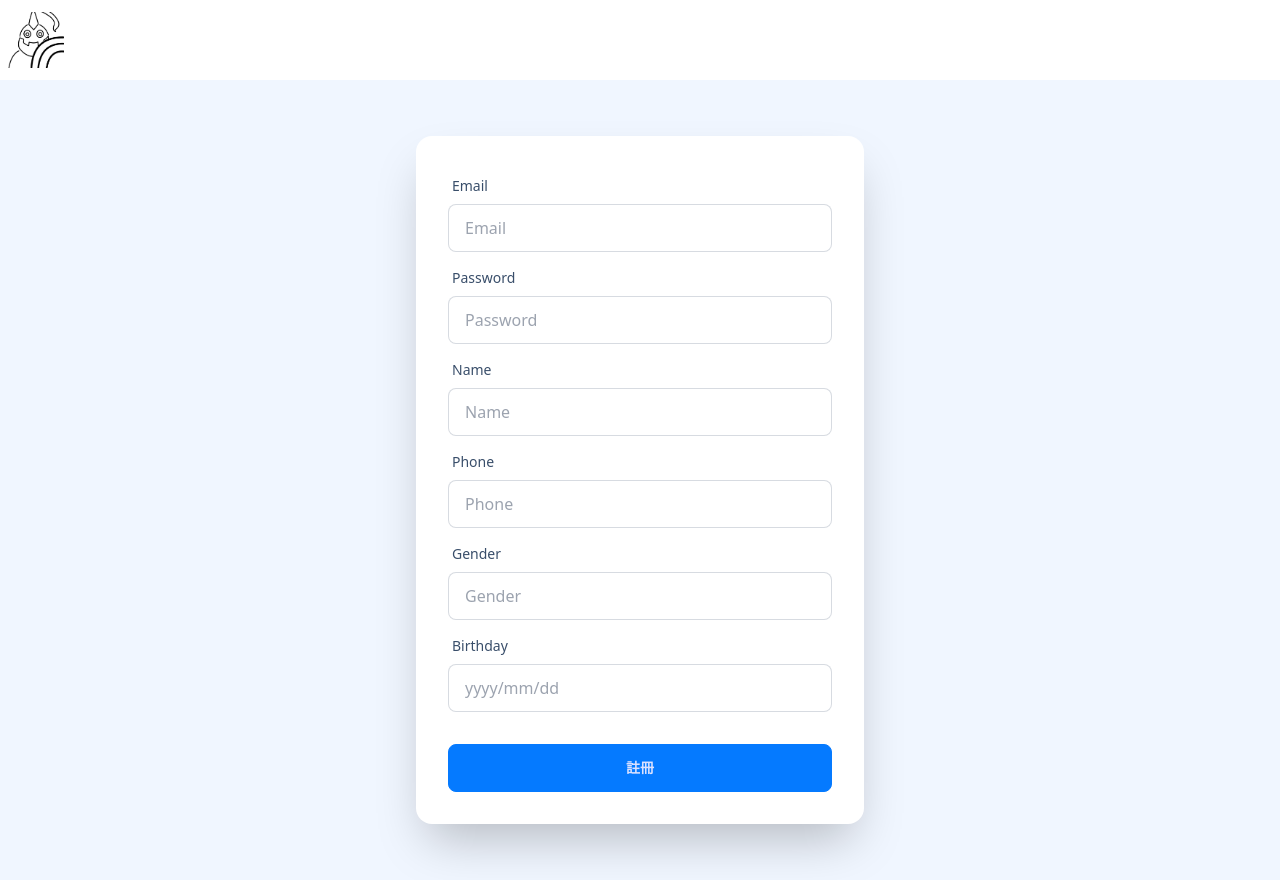
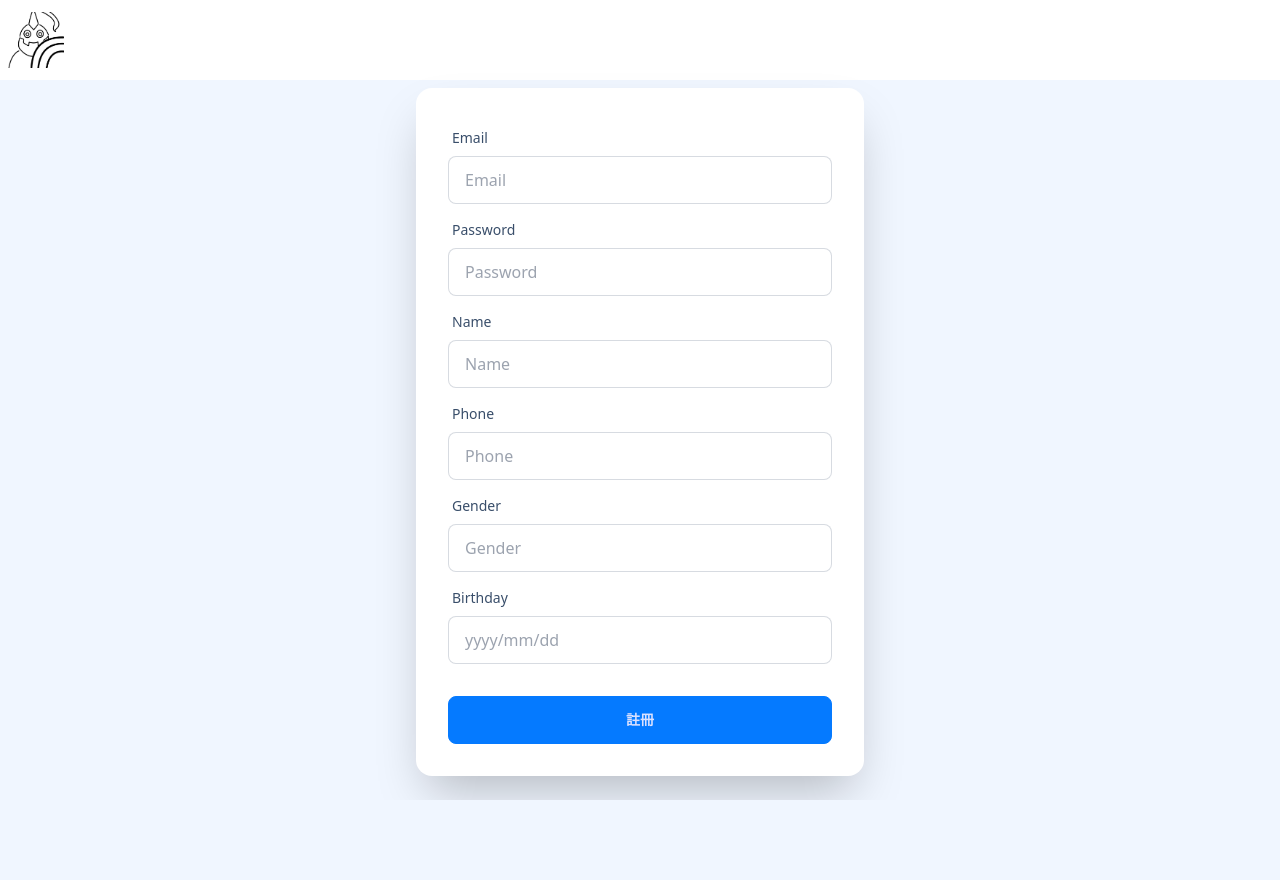
Before and after one commit to hitsuji0621/db-2023, a Flask app: page /register in a window 1280 px wide. After the commit the page ends 800 px from the top, so only its background shows below. Run offline with Flask 3, Linux system fonts and the light colour scheme; parts of the project's set-up code (start-up, migrations or seed data) failed here and were passed over; some libraries are stand-ins or nearby versions.

Commit message:
ui change

```diff
--- a/templates/base.html
+++ b/templates/base.html
@@ -8,7 +8,7 @@
 </head>
 
 <body>
-    <div class="h-screen flex-row">
+    <div class="h-screen flex-row overflow-hidden">
         <div class="navbar bg-base-100 h-20">
             <a class="normal-case text-xl" href="/">
                 <image class="h-14 aspect-square object-cover bg-black invert" src="/static/images/logo.png"/>
--- a/templates/front_page.html
+++ b/templates/front_page.html
@@ -1,8 +1,8 @@
 {% extends 'base_auth.html' %}
 
 {% block mainContent %}
-<div class="w-full h-full flex justify-center items-center">
-    <div class="w-1/2 h-full flex flex-col justify-center items-center bg-base-200 gap-2">
+<div class="w-full h-full flex justify-center items-center p-4 overflow-scroll">
+    <div class="w-1/2 h-full flex flex-col items-center bg-base-200 gap-2 pb-24">
         {% for job in jobs %}
         <div class="job-main card w-96 h-auto bg-base-100 p-4">
             <a href="{{ url_for('apply_page', job_id=job.job_id) }}">
@@ -24,6 +24,7 @@
         </div>
         <div class="divider"></div>
         {% endfor %}
+        <div class="h-48"> &nbsp</div>
     </div>
 </div>
 {% endblock mainContent %}
--- a/templates/modify_data.html
+++ b/templates/modify_data.html
@@ -1,6 +1,6 @@
 {% extends 'base_auth.html' %}
 {% block mainContent %}
-<div class="w-full h-full flex justify-center items-center">
+<div class="w-full h-full flex justify-center items-start pt-2">
     <form method="post"  class="card flex-shrink-0 w-96 shadow-2xl bg-base-100">
         <div class="card-body">
             <div class="form-control">
--- a/templates/register.html
+++ b/templates/register.html
@@ -1,6 +1,6 @@
 {% extends 'base.html' %}
 {% block mainContent %}
-<div class="w-full h-full flex justify-center items-center">
+<div class="w-full h-full flex justify-center items-start pt-2">
     <form method="post"  class="card flex-shrink-0 w-full max-w-md shadow-2xl bg-base-100">
         <div class="card-body">
             <div class="form-control">
```
Also changed, not shown: templates/event_page.html (+5 -3 lines).
